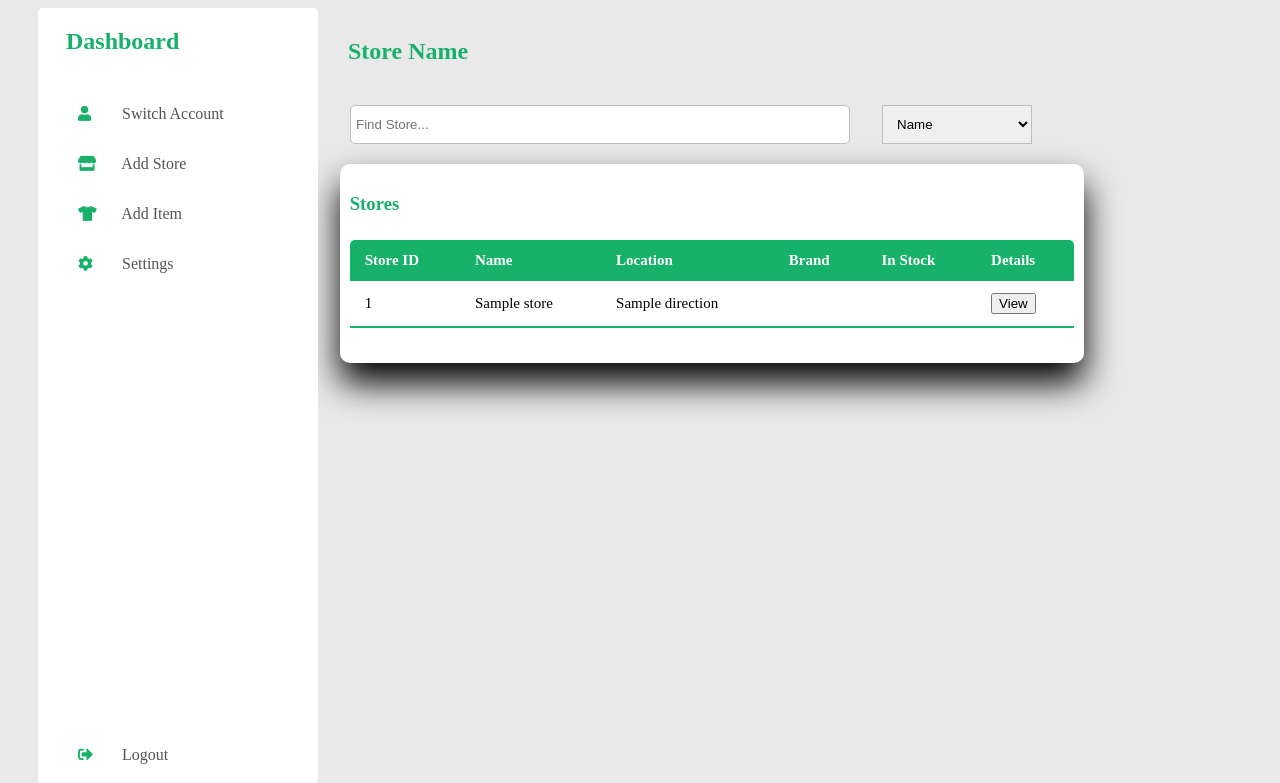
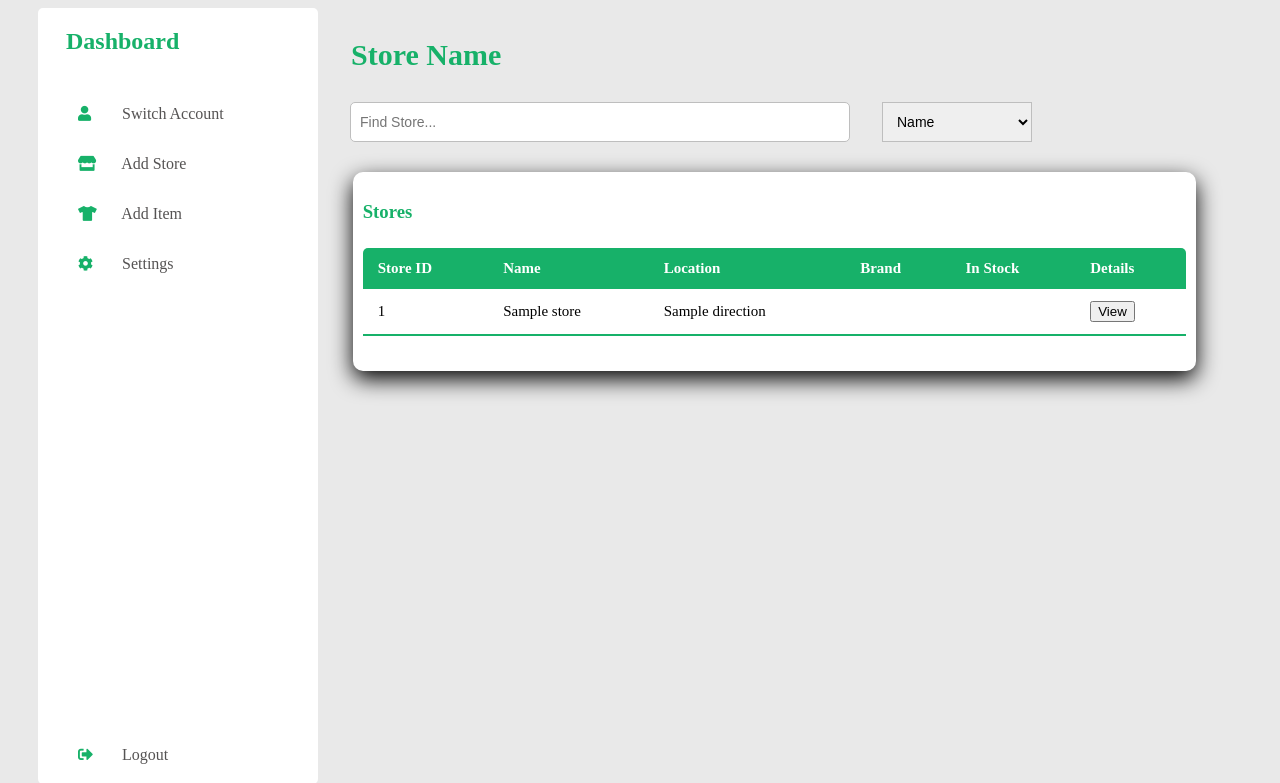
Before and after one commit to miguealejandrojf/Storefront, a Flask app: template templates/dashboard.html in a window 1280 px wide. Shown: the top 783 px of the page. Run offline with Flask 3, Linux system fonts and the light colour scheme; a user stored in the database is signed in; the template is opened without the code that fills it: most values are stand-ins (such as "Sample title", 1, 10 or a date in 2020); parts of the project's set-up code (start-up, migrations or seed data) failed here and were passed over.

Commit message:
changes made to dashboard css

```diff
--- a/static/resources/Css/dashboard.css
+++ b/static/resources/Css/dashboard.css
@@ -1,17 +1,7 @@
-/* dont like */
-/* *{
-    margin: 0;
-    padding: 0;
-    outline: none;
-} */
-
 body{
     background: rgb(233, 233, 233);
-    /* background-color: #328f8a; */
-    /* background: lightgreen; */
-    /* background-image: linear-gradient(45deg,#328f8a,#08ac4b); */
 }
-/* dont like */
+
 .container{
     display: flex;
     width: 1200px;
@@ -25,7 +15,6 @@
     width: 280px;
     height: 97vh;
     background: #fff;
-    /* background: rgb(106, 215, 106); */
     border-radius: 5px;
 }
 h1{
@@ -69,30 +58,27 @@
 }
 
 .main-container{
-    padding: 10px 10px 10px 20px;
+    padding: 10px 10px 0px 20px;
 }
 
 .main-container h1{
-    margin: 20px 10px;
+    font-size: 30px;
+    margin: 20px 13px;
 }
 
 .search-bar{
     display: flex;
     padding: 10px;
-    justify-content: space-between;
+    justify-content: left;
 }
 
 .search-bar input{
-    padding: 5px;
+    padding: 9px;
     margin-left: 22px;
     width: 500px;
     border: 1px solid rgb(190, 190, 190);
     border-radius: 5px;
-}
-
-.search-bar input:focus{
-    /* change color */
-    border: 1px solid #17B169;
+    font-size: 14px;
 }
 
 .search-bar select{
@@ -100,6 +86,7 @@
     padding: 10px;
     margin-left: 2rem;
     width: 150px;
+    font-size: 14px;
 }
 
 .search-bar .filter{
@@ -114,7 +101,6 @@
 }
 
 p span{
-    /* change color */
     color: #17B169;
 }
 
@@ -126,11 +112,16 @@
 .inventory-list{
     background: #fff;
     border-radius: 10px;
-    box-shadow: 0 20px 35px black;
+    box-shadow: 0 8px 22px black;
+    margin-right: 250px;
     margin-top: 10px;
     margin-left: 3%;
     padding: 10px;
     width: 100%;
+}
+
+.store-list{
+    padding: 10px;
 }
 
 .table{
@@ -167,13 +158,11 @@
 
 .table button:hover{
     cursor: pointer;
-    border: black;
+    border: rgb(76, 76, 76);
     box-shadow: 1px 1px;
-    border-radius: 2px;
+    border-radius: 5px;
+    background-color: rgb(211, 211, 211);
 }
-
-
-{box-sizing: border-box;}
 
 /* Button used to open the contact form - fixed at the bottom of the page */
 .open-button {
--- a/templates/dashboard.html
+++ b/templates/dashboard.html
@@ -57,7 +57,7 @@
                 </select>
             </div>
 
-            <section class="Store List">
+            <section class="store-list">
                 <div class="inventory-list">
                     <h1>Stores</h1>
                     <table class="table">
```
